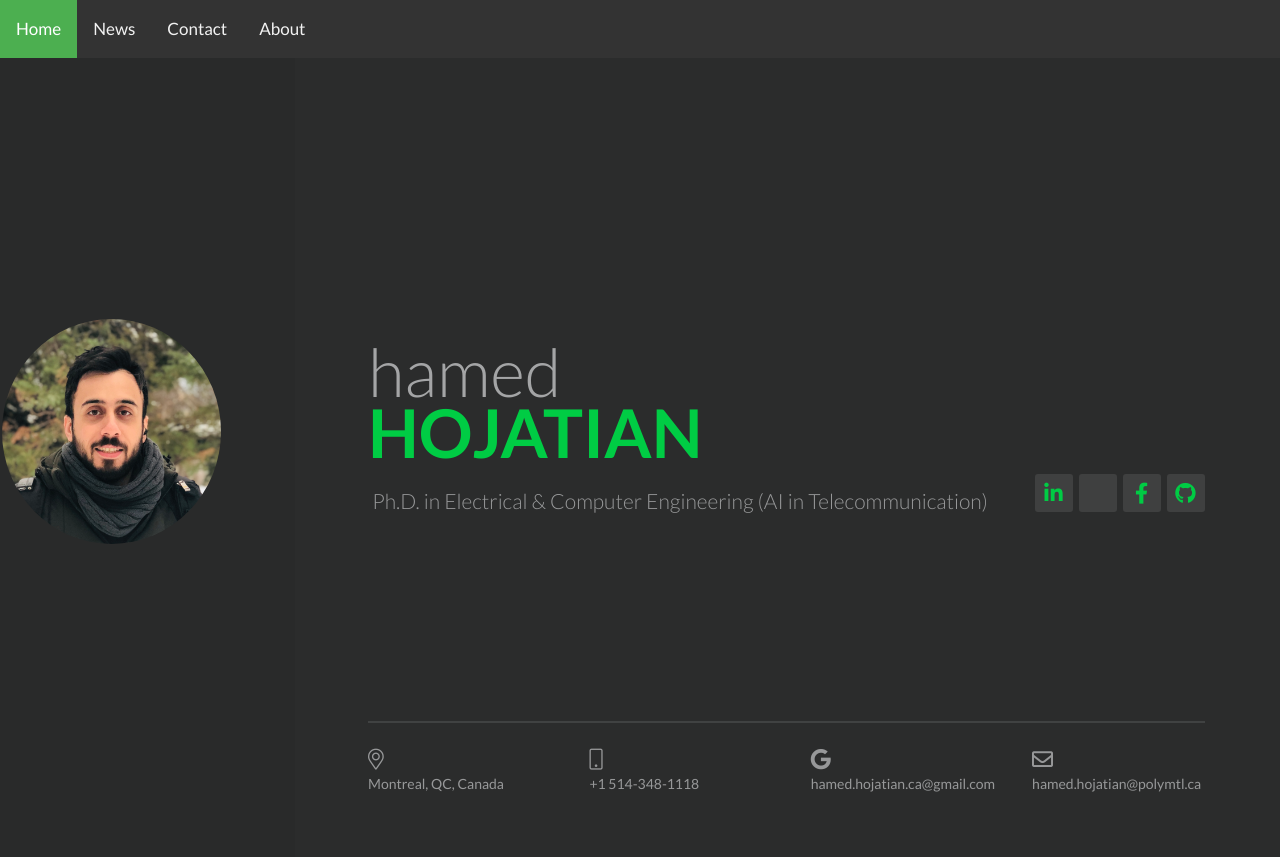
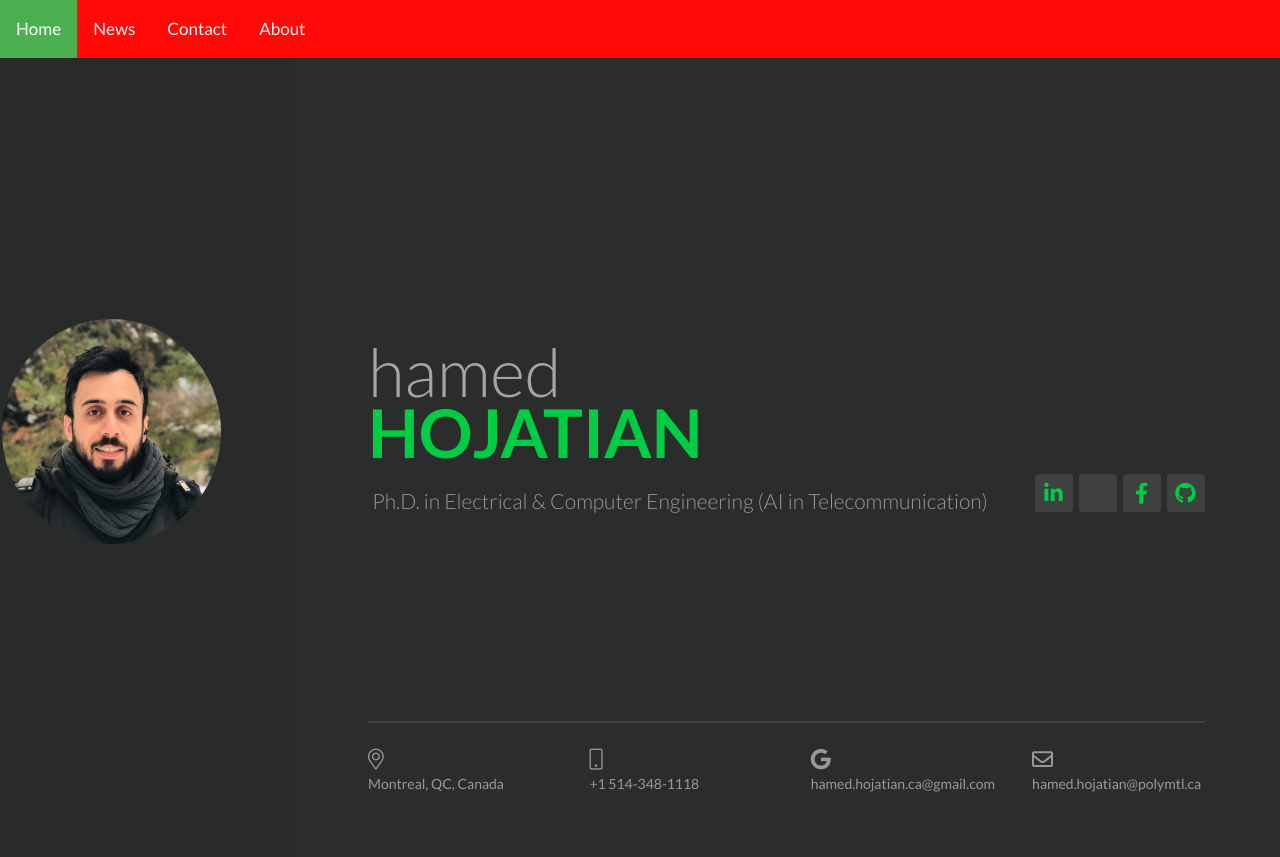
Before and after one commit to HamedHojatian/hamedhojatian.github.io, a PHP site: page / in a window 1280 px wide. Shown: the top 857 px of the page. Run offline with PHP 8.4, Linux system fonts and the light colour scheme; some web fonts are replaced.

Commit message:
Update custom.css

```diff
--- a/assets/css/custom.css
+++ b/assets/css/custom.css
@@ -34,7 +34,7 @@
 }
 
 .topnav {
-    background-color: #333;
+    background-color: rgb(255, 9, 9);
     overflow: hidden;
   }
 
```
